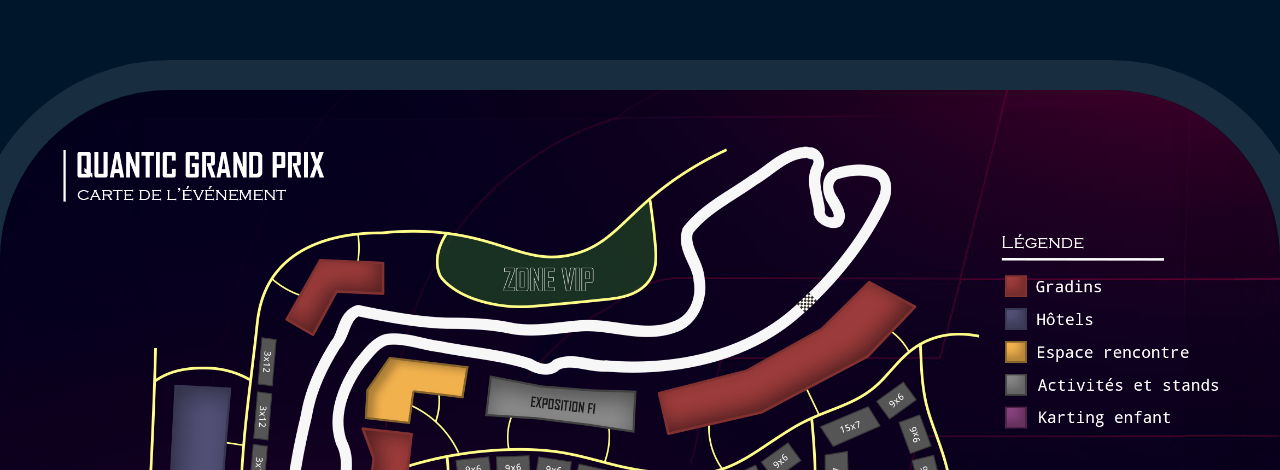
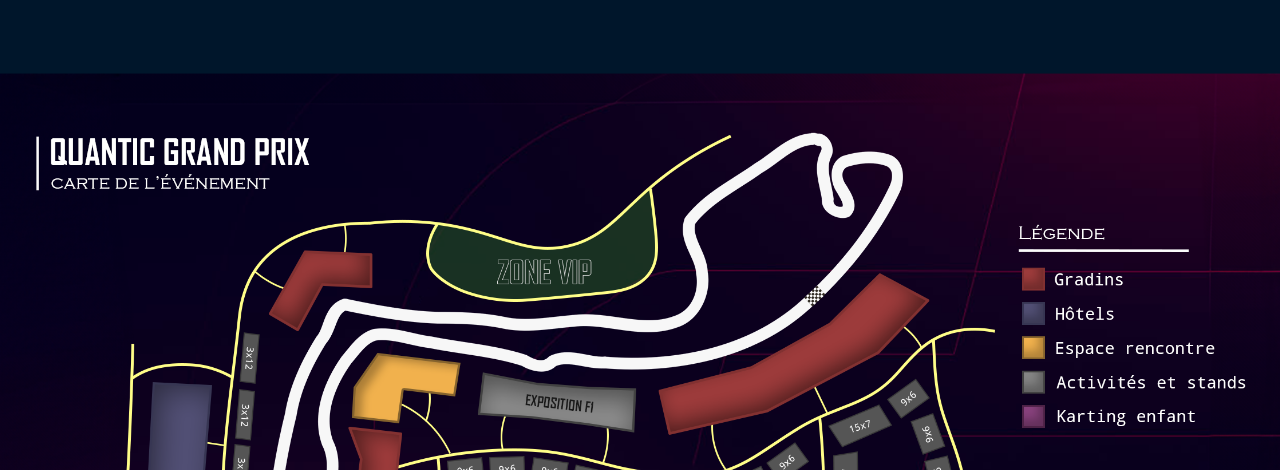
Before and after one commit to SemihAslan123/QuanticGP, a Vue app: page / in a window 1280 px wide. Shown: the part 1610-2080 px from the top of the page. Built offline with nearby package versions, Linux system fonts and the light colour scheme; a web font is replaced by a local one.

Commit message:
Update HomePage.css

```diff
--- a/src/styles/HomePage.css
+++ b/src/styles/HomePage.css
@@ -9,7 +9,7 @@ body, html {
 
 /* ========================= La carte ========================= */
 
-svg {
+.svgCarte {
     width: 100%;
     height: auto;
     border-radius: 200px;
```
